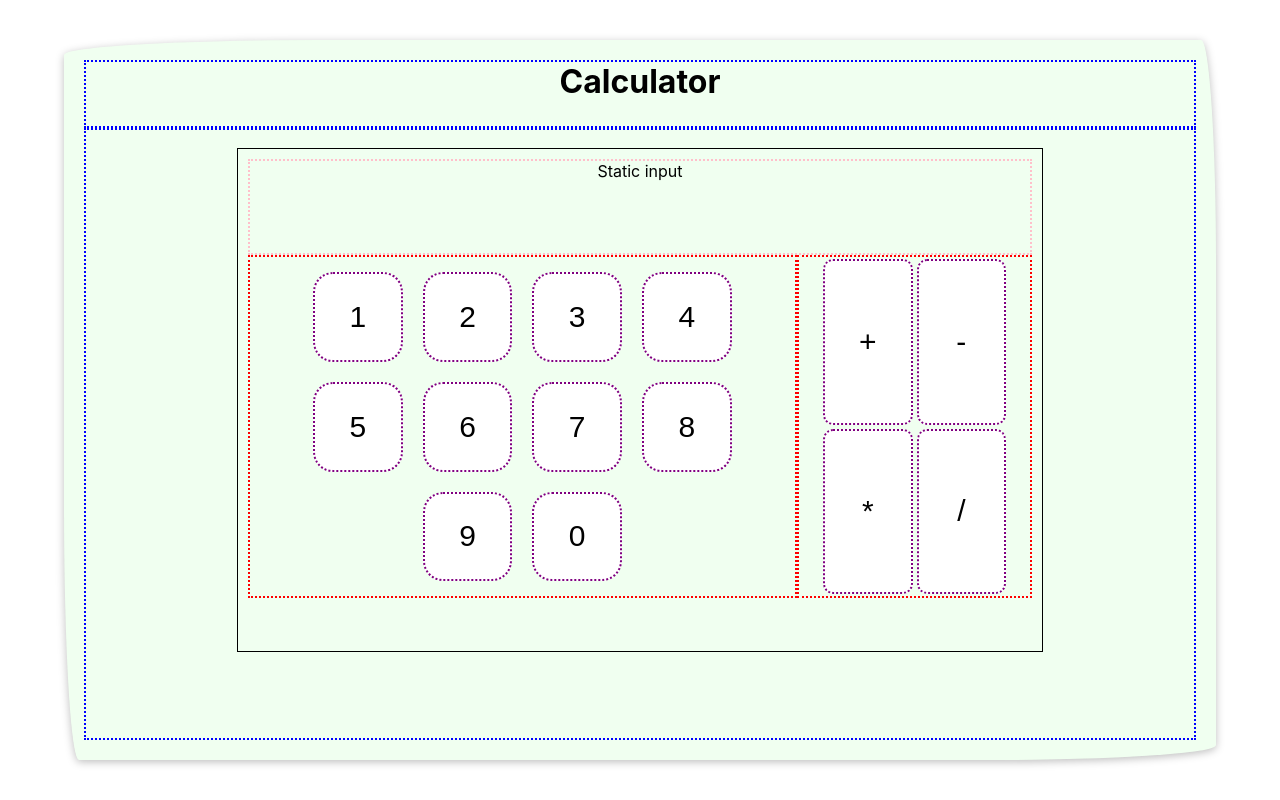
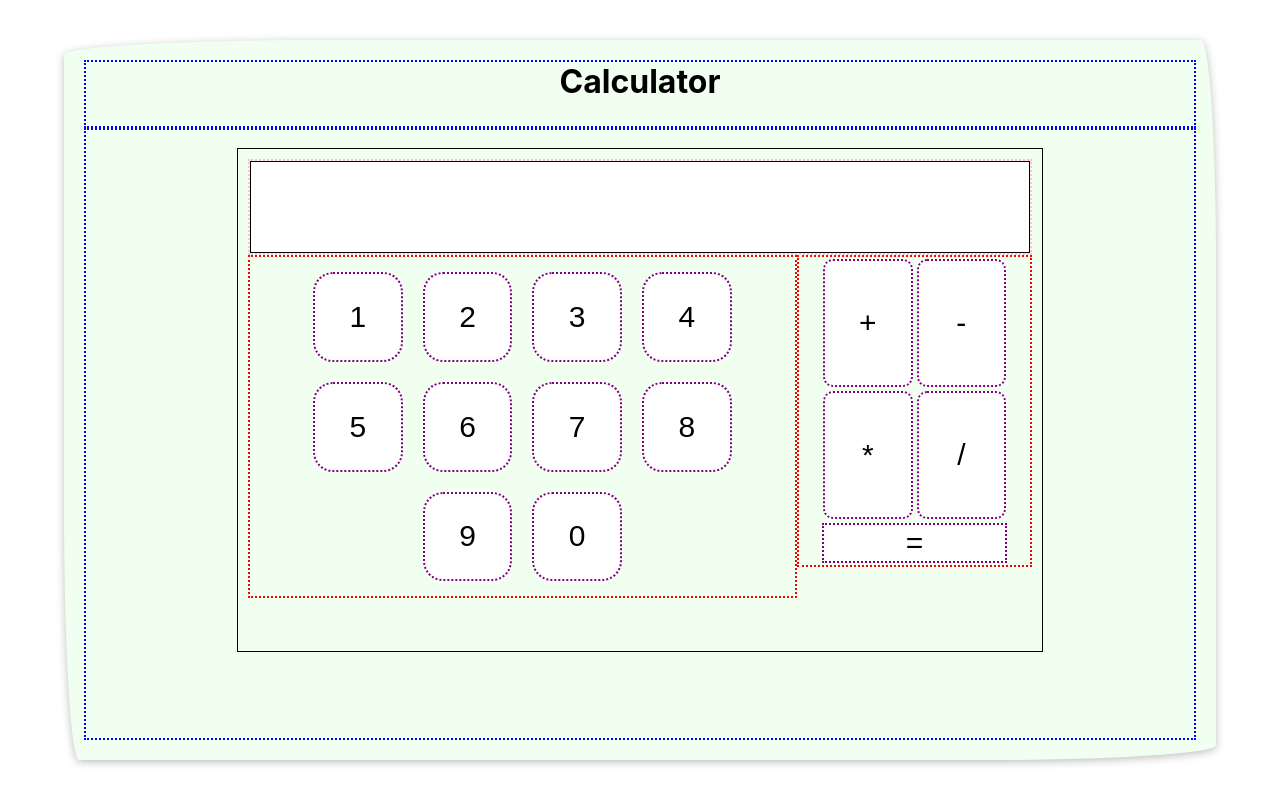
Before and after one commit to MarleeG/Calculator, a React (Create React App) app in the folder client/: page / in a window 1280 px wide. Built offline with nearby package versions, Linux system fonts and the light colour scheme.

Commit message:
button values now display on input

```diff
--- a/client/src/application/components/calc.js
+++ b/client/src/application/components/calc.js
@@ -1,8 +1,9 @@
-import React, { useEffect, useState } from "react";
+import React, { useEffect, useState, useRef } from "react";
 import { numbers, operations } from "../../shared/data/data";
 
 import "./calc.css";
 import Button from "../../shared/UIElements/Button";
+import Input from "../../shared/UIElements/Input";
 
 const Calc = (props) => {
   const numStyle = {
@@ -13,44 +14,90 @@ const Calc = (props) => {
   };
 
   const operationStyles = {
-    width: "7vw",
-    height: "12.9vw",
-    borderRadius: "10px",
+    operationStyle: {
+      width: "7vw",
+      height: "10vw",
+      borderRadius: "10px",
+    },
+    default: {
+      width: "80%",
+      height: "5.5`vw",
+    },
   };
 
   const [allNums, setAllNum] = useState([]);
   const [allOperations, setAllOperations] = useState([]);
-  const [selectedBtns, setSelectedBtns]= useState([]);
+  const [selectedBtns, setSelectedBtns] = useState([]);
+  const selectedValue  = useRef();
 
   const updateSelectedBtn = (btnVal) => {
-      setSelectedBtns([...selectedBtns, btnVal]);
+    setSelectedBtns([...selectedBtns, btnVal]);
   };
+
+  const handleChange = e => {
+
+  }
 
   useEffect(() => {
     setAllNum(numbers());
     setAllOperations(operations());
     console.log(selectedBtns);
-
   }, [selectedBtns]);
 
   return (
     <div className="calc__container">
       <div className="calc__wrapper">
         <div className="calc__input-wrap">
-          {/* STATIC INPUT */} Static input
+          {/* STATIC INPUT */}
+
+          {/* <h3>Input</h3> */}
+          {/* <input type="text" value={selectedBtns.join(" ")} name="selection" ref={selectedValue} onChange={handleChange} disabled/> */}
+
+          <Input
+          value={selectedBtns.join(" ")}
+          onChange={handleChange}
+          ref={selectedValue}
+          disabled/>
         </div>
         <div className="calc__buttons-wrap">
           <div className="calc__col calc__col-one">
             {/* numbers */}
             {allNums.map((num) => {
-              return <Button key={num} styles={numStyle} value={num} updateSelectedBtn={updateSelectedBtn}/>;
+              return (
+                <Button
+                  key={num}
+                  styles={numStyle}
+                  value={num}
+                  updateSelectedBtn={updateSelectedBtn}
+                />
+              );
             })}
           </div>
 
           <div className="calc__col calc__col-two">
             {/* operations */}
             {allOperations.map((op, idx) => {
-              return <Button key={idx} styles={operationStyles} value={op} updateSelectedBtn={updateSelectedBtn}/>;
+              let btn;
+              if (op !== "=") {
+                btn = (
+                  <Button
+                    key={idx}
+                    styles={operationStyles.operationStyle}
+                    value={op}
+                    updateSelectedBtn={updateSelectedBtn}
+                  />
+                );
+              } else {
+                btn = (
+                  <Button
+                    key={idx}
+                    styles={operationStyles.default}
+                    value={op}
+                    updateSelectedBtn={updateSelectedBtn}
+                  />
+                );
+              }
+              return btn;
             })}
           </div>
         </div>
--- /dev/null
+++ b/client/src/shared/UIElements/Input.css
@@ -0,0 +1,12 @@
+input{
+    width: 100%;
+    height: 100%;
+    border: 1px solid black;
+    background-color: white;
+    font-size: 2vw;
+    color: black;
+    font-family: monospace;
+    letter-spacing: 0px;
+    overflow-x: scroll;
+
+}
--- /dev/null
+++ b/client/src/shared/UIElements/Input.js
@@ -0,0 +1,9 @@
+import React from 'react';
+
+import './Input.css';
+
+const Input = props => {
+    return  <input type="text" value={props.value} name="selection" ref={props.ref} onChange={props.onChange} disabled={props.disabled ? true : false}/>
+}
+
+export default Input;
--- a/client/src/shared/data/data.js
+++ b/client/src/shared/data/data.js
@@ -1,5 +1,5 @@
 const arr_nums = [1, 2, 3, 4, 5, 6, 7, 8, 9, 0];
-const arr_operations = ["+", "-", "*", "/"];
+const arr_operations = ["+", "-", "*", "/", "="];
 
 export const numbers = () => {
   return arr_nums;
--- a/package.json
+++ b/package.json
@@ -18,7 +18,6 @@
     "start:prod": "node server.js",
     "start:dev": "concurrently \"nodemon --ignore 'client/*'\" \"npm run client\"",
     "client": "cd client && npm run start",
-    "seed": "node scripts/seedDB.js",
     "install": "cd client && npm install",
     "build": "cd client && npm run build",
     "heroku-postbuild": "npm run build"
```
